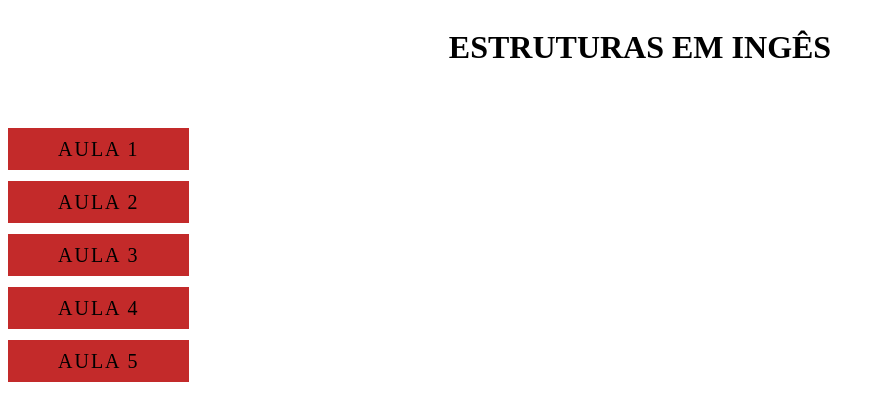
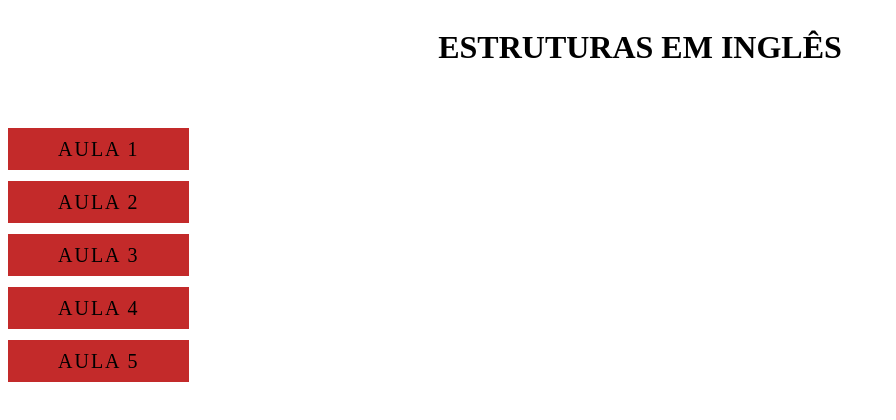
Before and after one commit to Cesar-Felizardo/STUDY, a plain HTML site: page index.html in a window 1280 px wide. Shown: the whole page, without its empty margins (0-896 px from the left). Drawn offline with Linux system fonts and the light colour scheme.

Commit message:
Update index.html

```diff
--- a/index.html
+++ b/index.html
@@ -9,7 +9,7 @@
 </head>
 <body>
     <header>
-        <h1>ESTRUTURAS EM INGÊS</h1>
+        <h1>ESTRUTURAS EM INGLÊS</h1>
     </header>
     <main>
         <div class="studing"><a href="pdf/ESTRUTURAS INGLÊS 1.pdf">AULA 1</a></div>
```
